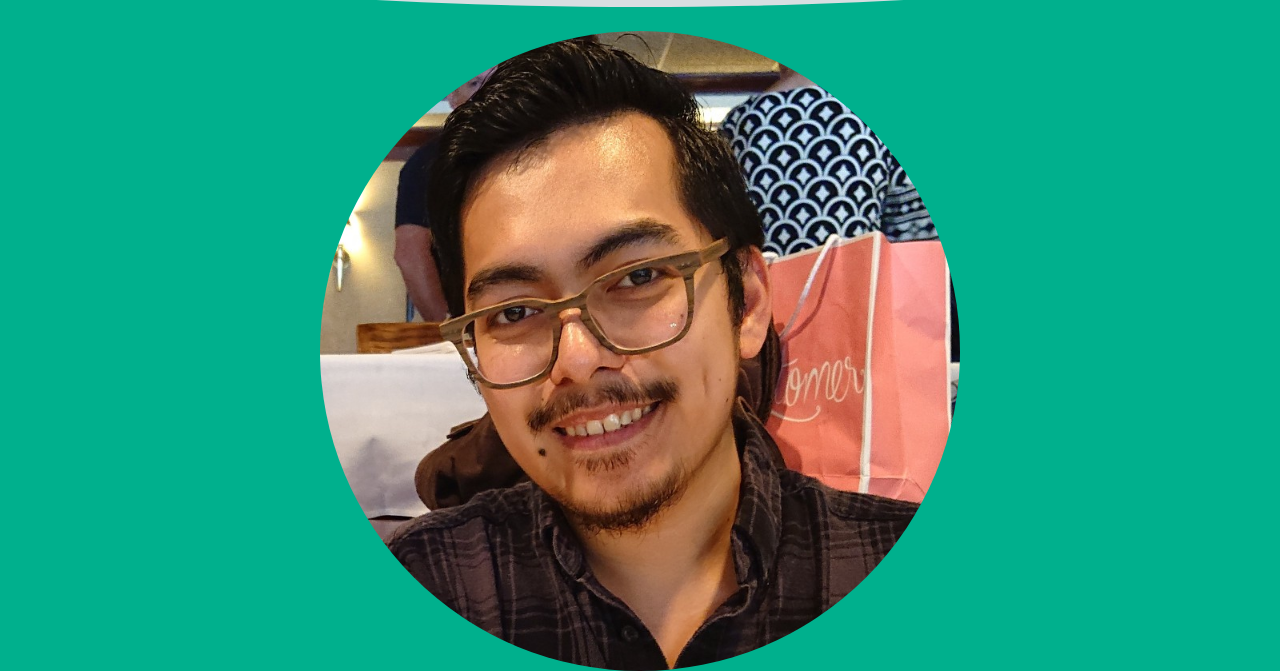
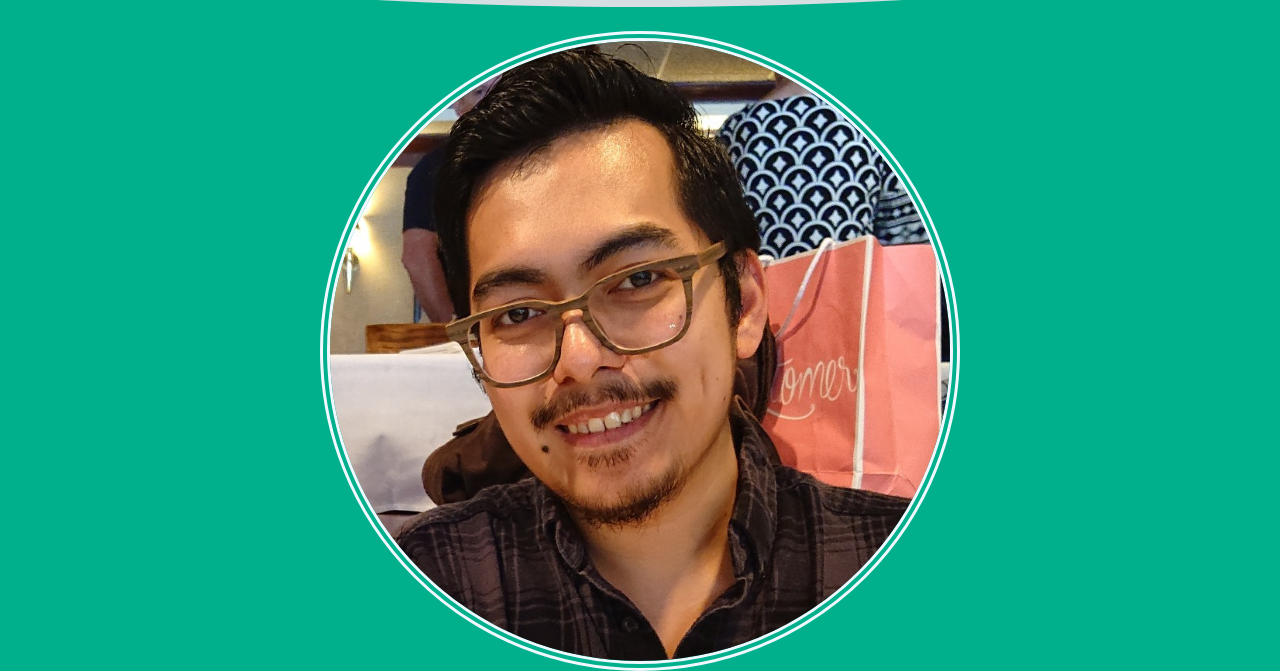
Before and after one commit to vincepogz/HTML-CSS-JS-Test, a plain HTML site: page index.html in a window 1280 px wide. Shown: the part 141-812 px from the top of the page. Drawn offline with nearby package versions, Linux system fonts and the light colour scheme.

Commit message:
Added Frames

```diff
--- a/index.html
+++ b/index.html
@@ -6,7 +6,6 @@
   <title>Vince Pamolarco</title>
   <link href="style.css" rel="stylesheet" type="text/css" />
   <link href="https://cdn.jsdelivr.net/npm/bootstrap@5.1.3/dist/css/bootstrap.min.css" rel="stylesheet" integrity="sha384-1BmE4kWBq78iYhFldvKuhfTAU6auU8tT94WrHftjDbrCEXSU1oBoqyl2QvZ6jIW3" crossorigin="anonymous">
-  <link rel="stylesheet" href="bootstrap-night.css" media="(prefers-color-scheme: dark)">
 </head>
 <body style="background-color: #00b08d;">
   <br>
--- a/style.css
+++ b/style.css
@@ -18,4 +18,7 @@
     border-radius: 50%;
     width: 50%;
     height: auto;
+    border-color: aliceblue;
+    border-width: 10px;
+    border-style: double;
 }
```
